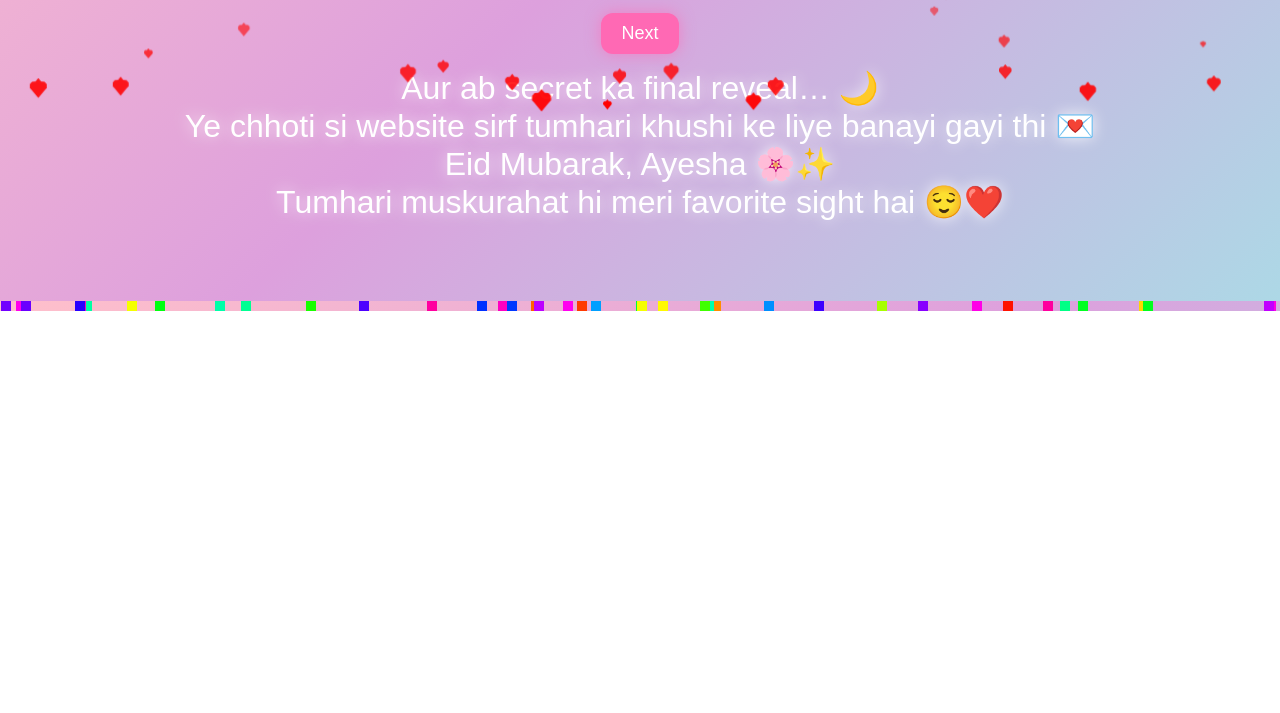
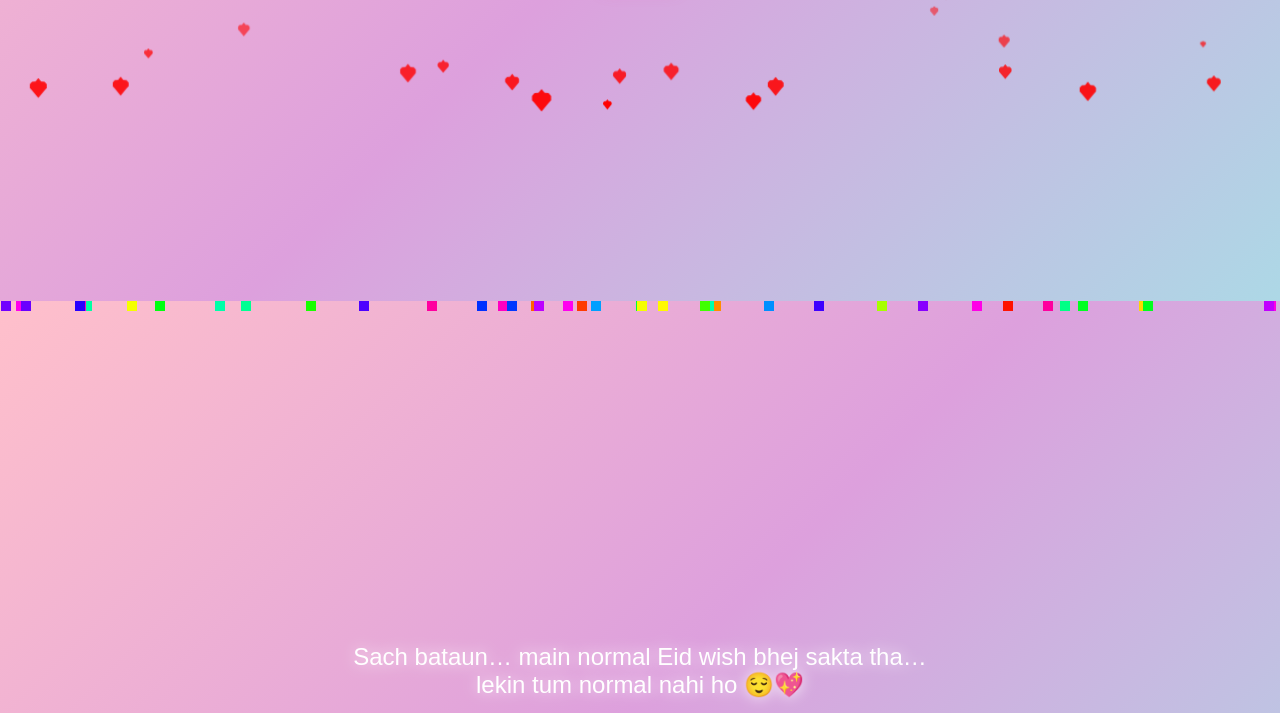
Before and after one commit to orhanminhas-coder/Eid-Mubarak-, a plain HTML site: page index.html in a window 1280 px wide. Shown: the part 499-1212 px from the top of the page. Before the commit the page ends 810 px from the top, so only its background shows below. Drawn offline with Linux system fonts and the light colour scheme.

Commit message:
Update style.css

```diff
--- a/style.css
+++ b/style.css
@@ -10,30 +10,54 @@ body {
 }
 
 .container {
-  position: relative;
   width: 100%;
   height: 100%;
-  display: flex;
+  position: relative;
+}
+
+.page {
+  display: none;
+  width: 100%;
+  height: 100%;
   justify-content: center;
   align-items: center;
   flex-direction: column;
+  display: flex;
+}
+
+.page.active {
+  display: flex;
 }
 
 h1, h2 {
-  margin: 15px;
+  margin: 20px;
   font-weight: 400;
   text-shadow: 0 0 15px rgba(255,255,255,0.8);
-}
-
-.fadein {
-  opacity: 0;
   animation: fadeIn 2s forwards;
 }
 
 @keyframes fadeIn {
+  from { opacity: 0; }
   to { opacity: 1; }
 }
 
+.nextBtn {
+  padding: 10px 20px;
+  font-size: 18px;
+  border: none;
+  border-radius: 12px;
+  cursor: pointer;
+  background: #ff69b4;
+  color: white;
+  box-shadow: 0 0 15px rgba(255,105,180,0.6);
+  margin-top: 20px;
+}
+
+.nextBtn:hover {
+  background: #ff1493;
+}
+
+/* Floating hearts */
 .heart {
   position: absolute;
   width: 20px;
@@ -50,6 +74,7 @@ h1, h2 {
   100% { transform: translateY(-400px) scale(0.5); opacity:0; }
 }
 
+/* Butterflies */
 .butterfly {
   position: absolute;
   width: 40px;
@@ -68,6 +93,7 @@ h1, h2 {
   100% { transform: translate(0,0) rotate(0deg); }
 }
 
+/* Confetti */
 .confetti {
   position: absolute;
   width: 10px;
@@ -80,19 +106,3 @@ h1, h2 {
   0% { transform: translateY(0) rotate(0deg); opacity:1; }
   100% { transform: translateY(600px) rotate(360deg); opacity:0; }
 }
-
-button {
-  padding: 10px 20px;
-  font-size: 18px;
-  border: none;
-  border-radius: 12px;
-  cursor: pointer;
-  background: #ff69b4;
-  color: white;
-  box-shadow: 0 0 15px rgba(255,105,180,0.6);
-  margin-top: 20px;
-}
-
-button:hover {
-  background: #ff1493;
-}
```
